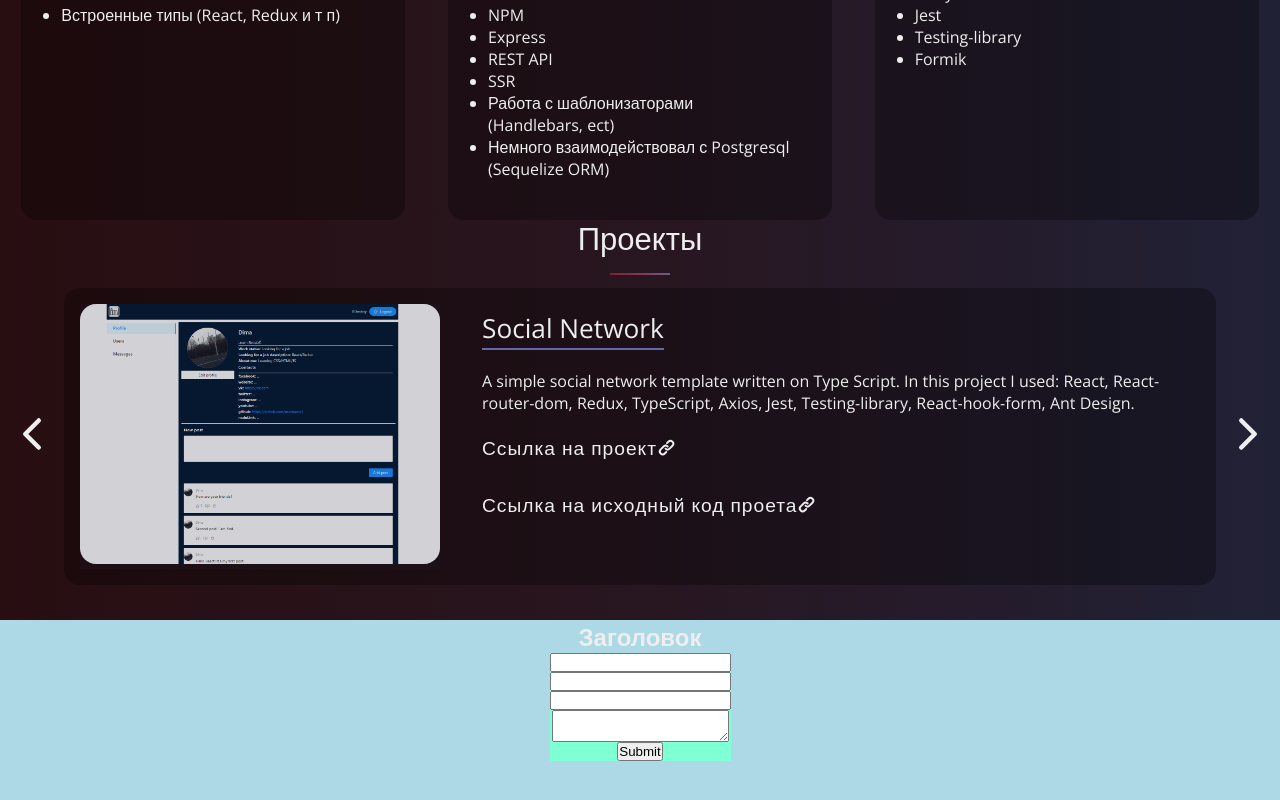
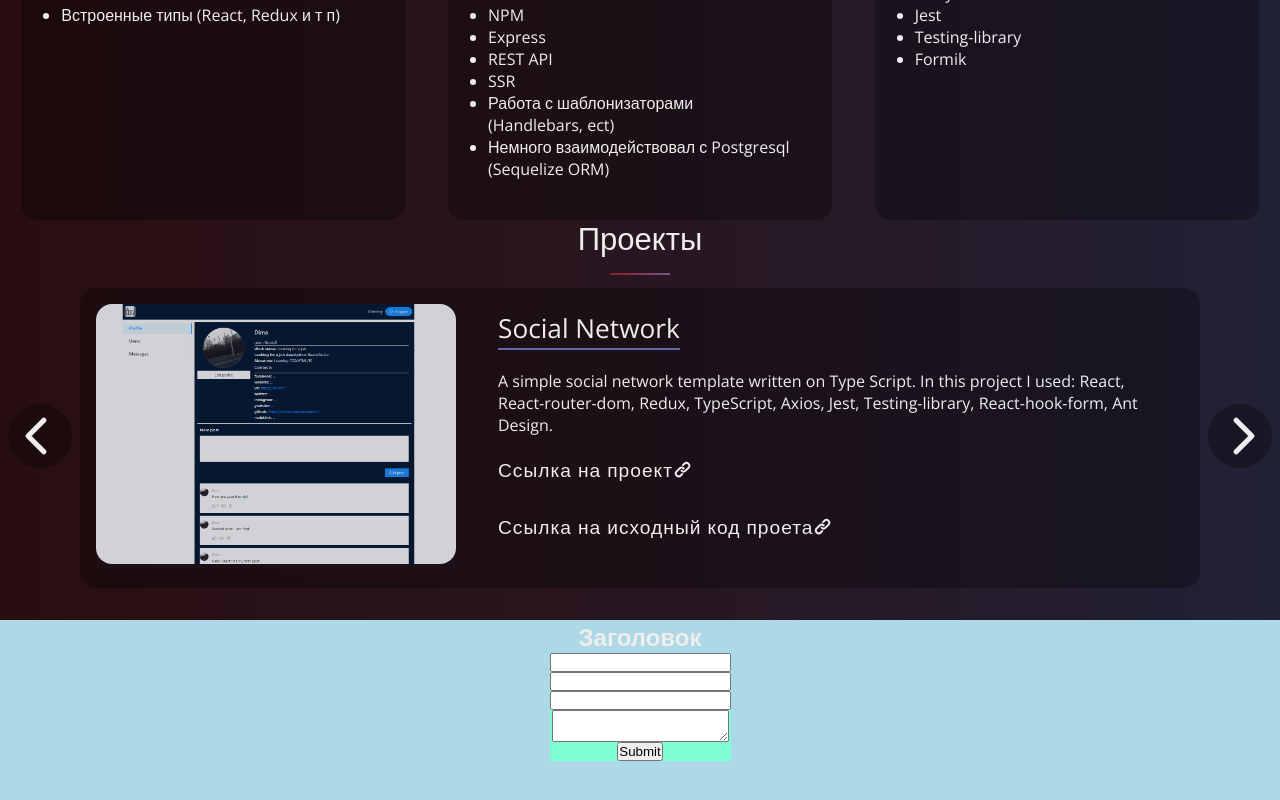
Before and after one commit to username91355/portfolio, a React (Create React App) app: page / in a window 1280 px wide. Shown: the part 1819-2619 px from the top of the page. Built offline with nearby package versions, Linux system fonts and the light colour scheme.

Commit message:
fix arrows in projects slider

```diff
--- a/src/components/ProjectItem/ProjectItem.module.scss
+++ b/src/components/ProjectItem/ProjectItem.module.scss
@@ -2,6 +2,7 @@
   display: none;
   background-color: rgba(0, 0, 0, 0.3);
   border-radius: 16px;
+  width: 88%;
 
   &.active {
     display: flex;
@@ -22,6 +23,7 @@
     h3 {
       margin: 10px;
     }
+
     p {
       padding: 10px;
     }
--- a/src/components/TransparentButton/TransparentButton.module.scss
+++ b/src/components/TransparentButton/TransparentButton.module.scss
@@ -8,6 +8,26 @@
 
   font-size: 1rem;
   padding: 4px 8px;
+
+  svg {
+    width: 64px;
+    height: 64px;
+    background-color: rgba(0, 0, 0, 0.3);
+    border-radius: 50%;
+  }
+
+  &.backButton {
+    svg {
+      padding-right: 8px;
+    }
+  }
+
+  &.forwardButton {
+    svg {
+      padding-left: 8px;
+    }
+  }
+
   &:hover {
     color: $colorPrimary;
   }
--- a/src/components/TransparentButton/TransparentButton.tsx
+++ b/src/components/TransparentButton/TransparentButton.tsx
@@ -1,5 +1,6 @@
 import React, {ButtonHTMLAttributes, DetailedHTMLProps } from 'react';
 import styles from './TransparentButton.module.scss';
+import cn from 'classnames';
 import {IoChevronBack, IoChevronForward} from 'react-icons/io5';
 
 interface IProps extends DetailedHTMLProps<ButtonHTMLAttributes<HTMLButtonElement>, HTMLButtonElement> {
@@ -13,9 +14,9 @@ const TransparentButton: React.FC<IProps> = props => {
 
 	switch (direction) {
 		case 'back':
-			return <button {...restProps} className={styles.button}><IoChevronBack size={'48px'}/></button>;
+			return <button {...restProps} className={cn(styles.button, styles.backButton)}><IoChevronBack size={'48px'}/></button>;
 		case 'forward':
-			return <button {...restProps} className={styles.button}><IoChevronForward size={'48px'}/></button>;
+			return <button {...restProps} className={cn(styles.button, styles.forwardButton)}><IoChevronForward size={'48px'}/></button>;
 		default:
 			return <button {...restProps} className={styles.button}>{title}</button>;
 	}
--- a/src/features/s5-projects/Projects.module.scss
+++ b/src/features/s5-projects/Projects.module.scss
@@ -6,7 +6,8 @@
 
   .projects__slider {
     width: 100%;
+    min-height: 300px;
     display: flex;
-    justify-content: space-between;
+    justify-content: space-around;
   }
 }
```
